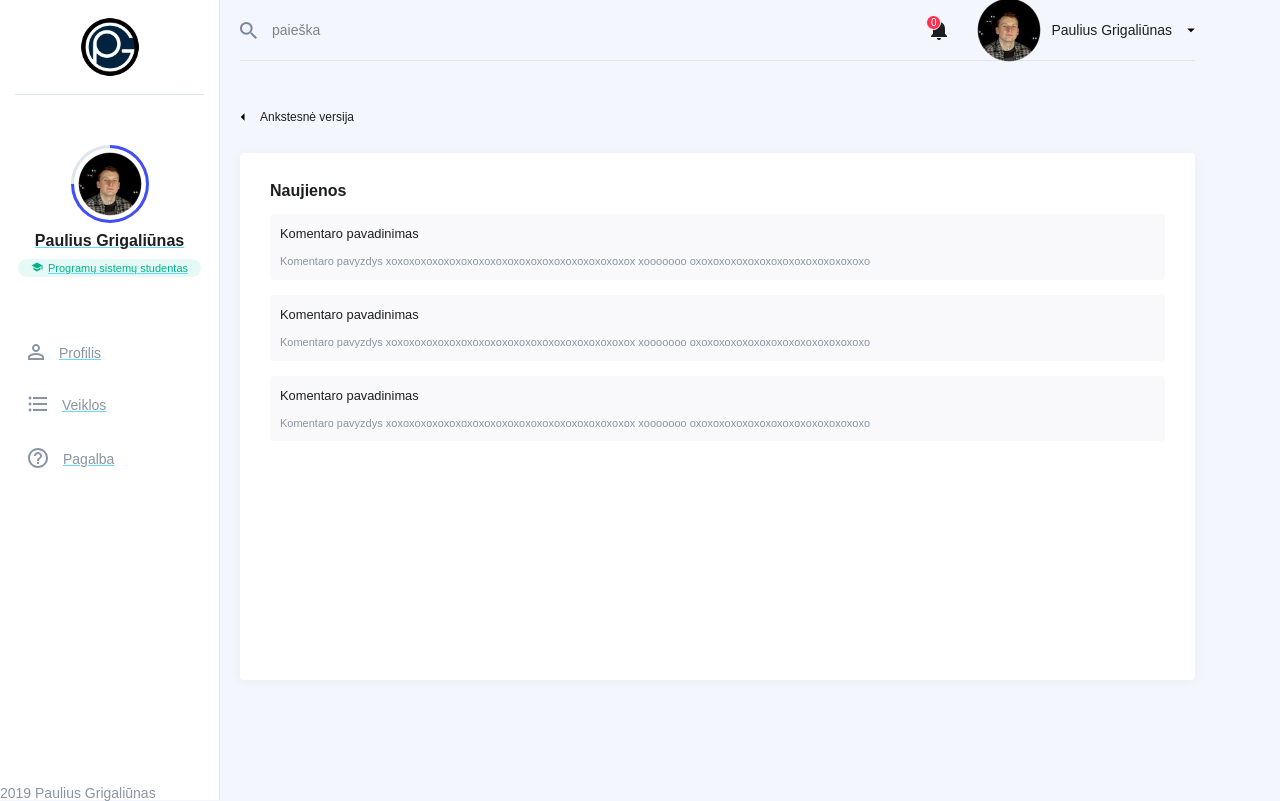
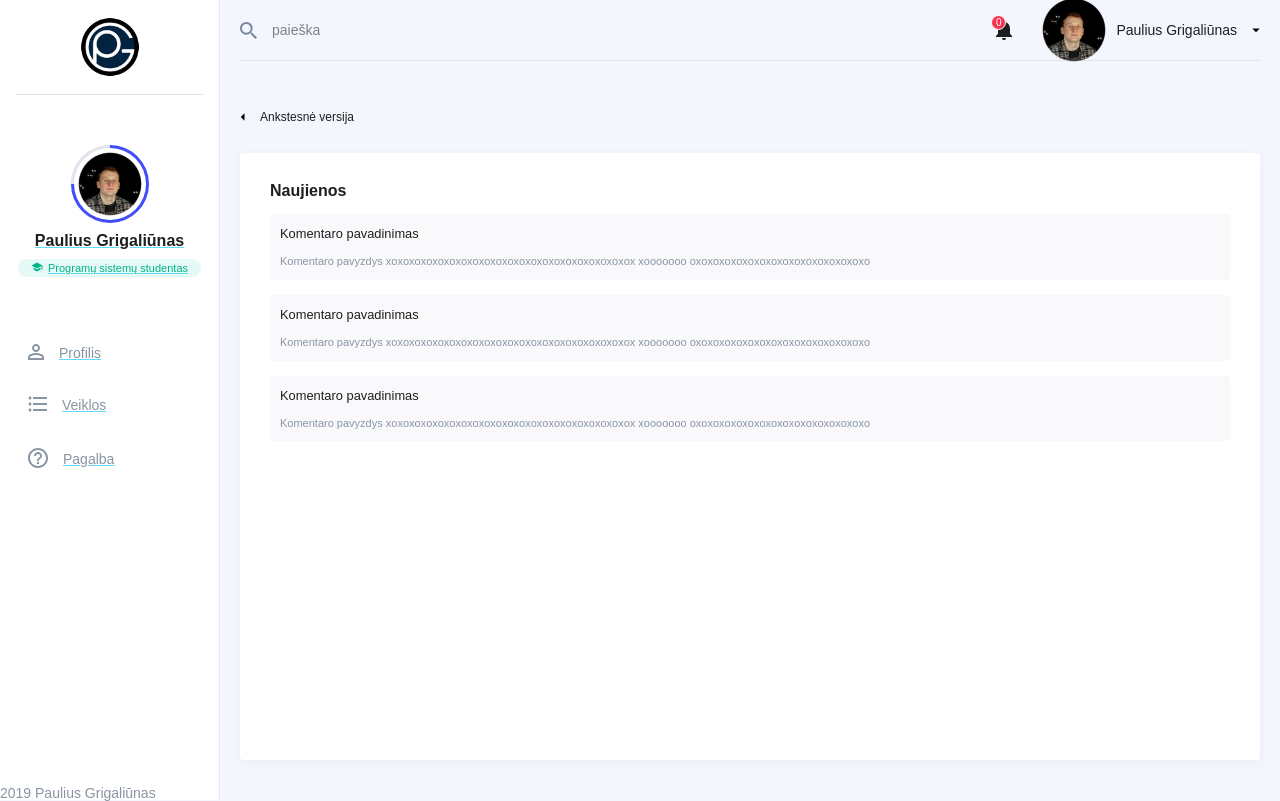
Before and after one commit to PauliusGrigaliunas/PersonalWebSite, a React (Create React App) app: page / in a window 1280 px wide. Built offline with nearby package versions, Linux system fonts and the light colour scheme.

Commit message:
fix spaceing

```diff
--- a/src/styles/components/_container.scss
+++ b/src/styles/components/_container.scss
@@ -2,9 +2,9 @@
   align-items: stretch;
   display: flex;
   flex-direction: column;
-  height: 90%;
+  height: 100%;
   overflow: hidden;
-  padding: $spacing 85px 40px 20px;
+  padding: $spacing 20px 40px 20px;
   width: 100%;
 
   &__header {
```
